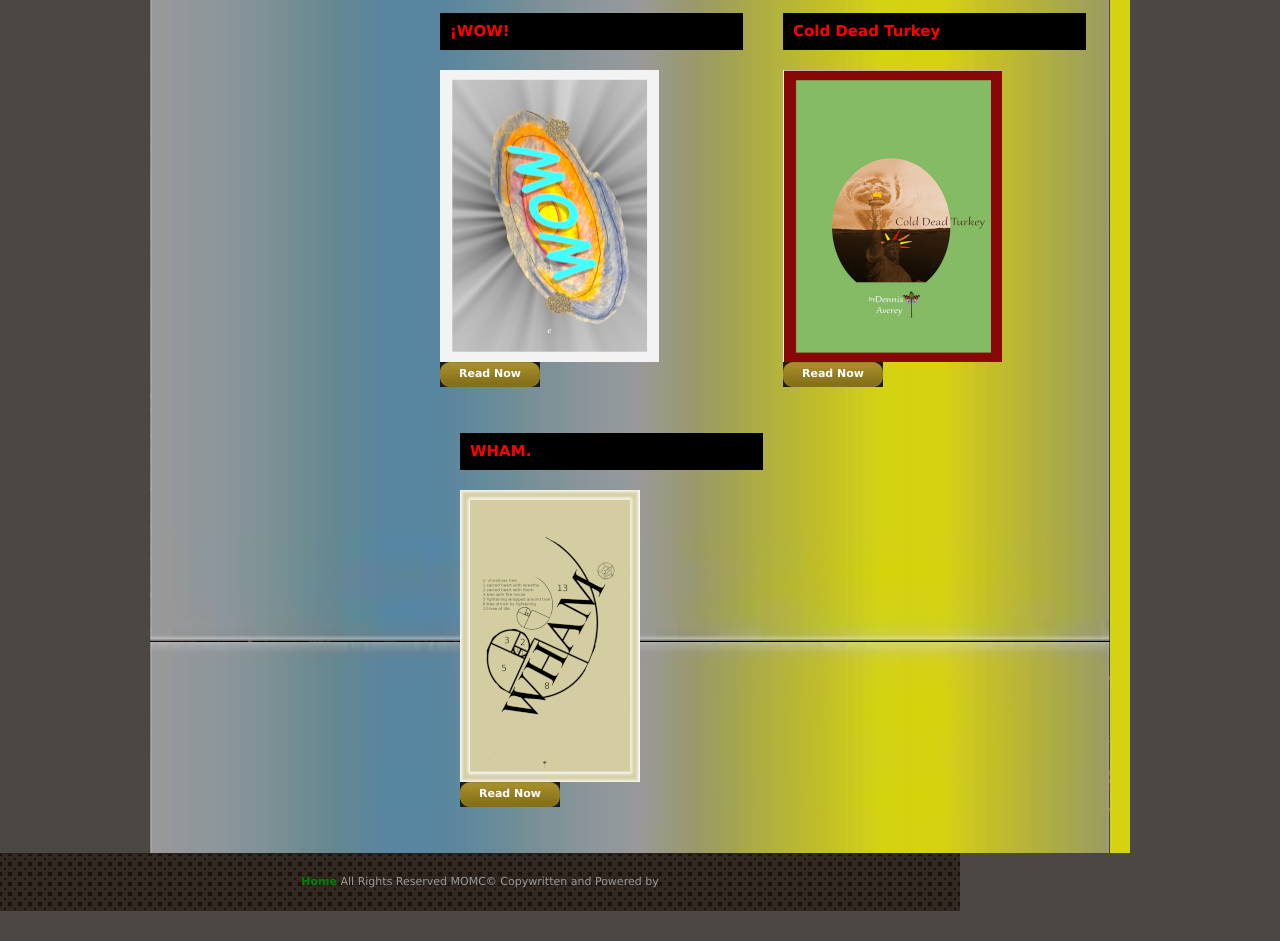
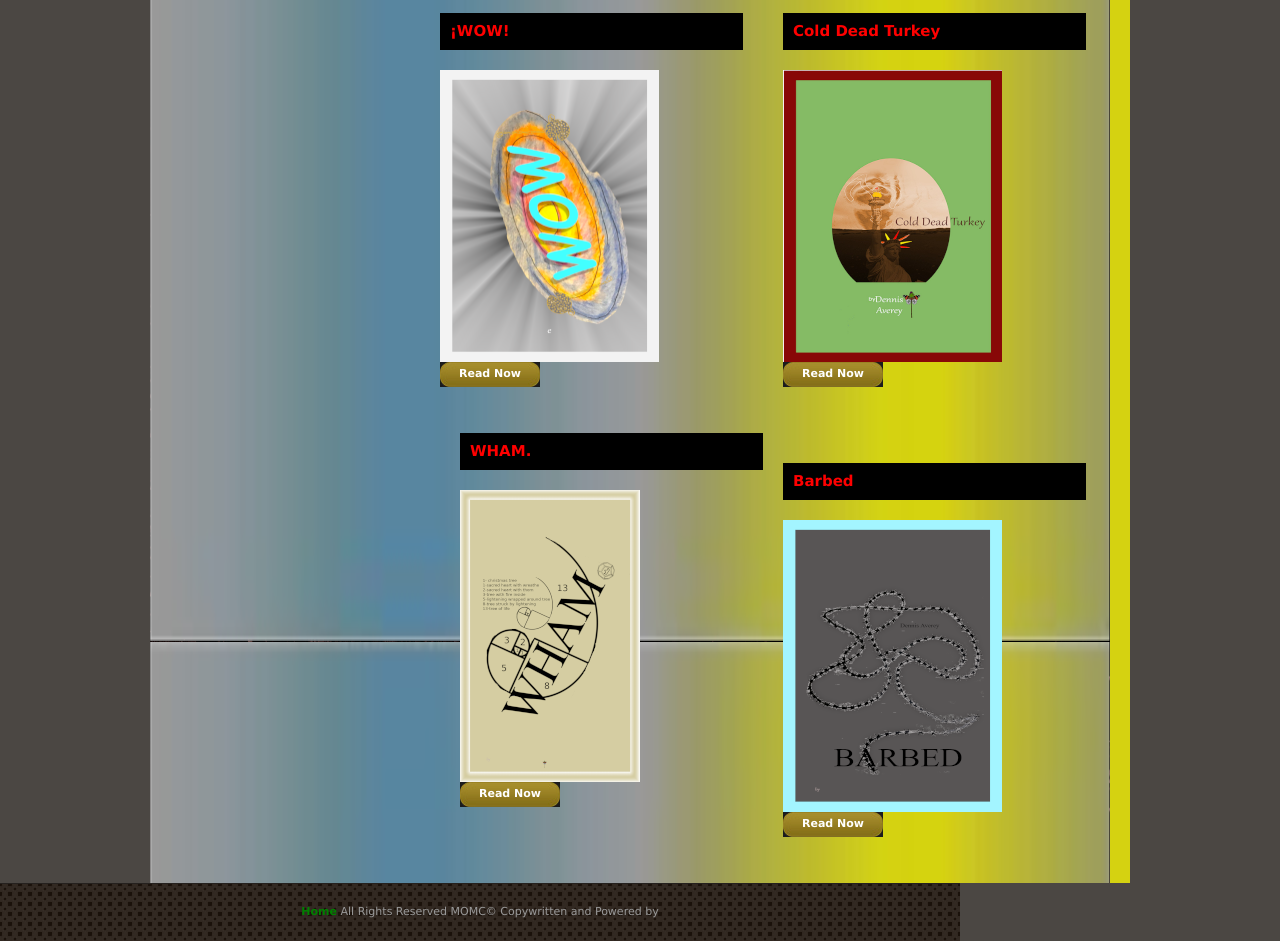
Before and after one commit to PaceFrame/Books, a plain HTML site: page index.html in a window 1280 px wide. Shown: the part 592-1533 px from the top of the page. Before the commit the page ends 1503 px from the top, so only its background shows below. Drawn offline with Linux system fonts and the light colour scheme.

Commit message:
Update index.html

```diff
--- a/index.html
+++ b/index.html
@@ -114,6 +114,18 @@
                 </div>
                 <div class="cleaner">&nbsp;</div>
             </div>
+		<div class="cleaner_with_width">&nbsp;</div>
+
+            <div class="product_box">
+            	<h1>Barbed</h1>
+   	      <img src="images/barbed bookcover.png" alt="image" />
+                <div class="product_info">
+
+                    <div class="buy_now_button"><a href="https://drive.google.com/file/d/1qQc9p_e-Kvh_r6n10edub7uiVCKMMV7G/view?usp=sharing">Read Now</a></div>
+
+                </div>
+                <div class="cleaner">&nbsp;</div>
+            </div>
 
 
             </div>
```
